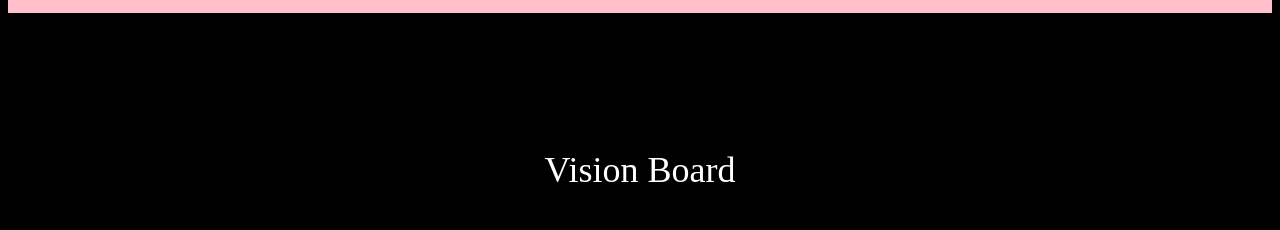
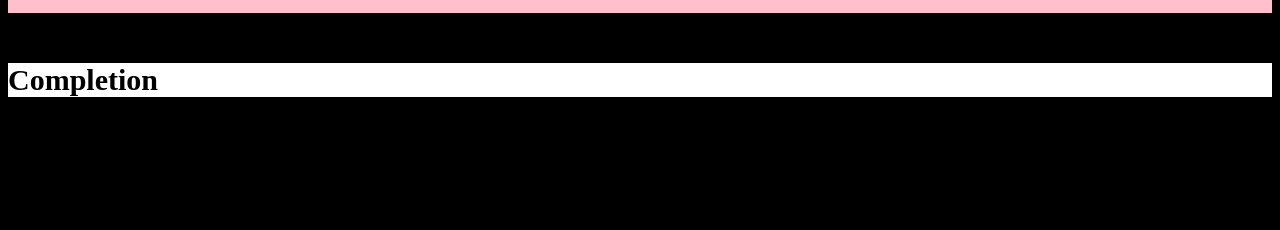
Before and after one commit to Demarcus3456/Goals, a plain HTML site: page career.html in a window 1280 px wide. Shown: the part 1323-1553 px from the top of the page. Drawn offline with Linux system fonts and the light colour scheme.

Commit message:
Add files via upload

```diff
--- a/career.html
+++ b/career.html
@@ -74,6 +74,10 @@
             </ul>
     </div>
 
+    <div class="done">
+        <h5>Completion</h5>
+    </div>
+
     <div class="img-gallery">
         <p class="board">Vision Board</p>
         <img src="https://codecool.com/wp-content/uploads/2021/01/web-design-1024x682-1.jpg" alt="Web">
--- a/script.js
+++ b/script.js
@@ -1,3 +1,4 @@
+//Menu
 function openFunction(){
     document.getElementById("menu").style.width="300px";
 }
--- a/style.css
+++ b/style.css
@@ -10,7 +10,7 @@ li {
     font-size: 25px;
 }
 
-h1, h2, h3, h4 {
+h1, h2, h3, h4, h5 {
     Font-size: 30px;
 }
 /*Menu*/
@@ -121,6 +121,11 @@ h1 {
     cursor: pointer;
 }
 
+/*Completion*/
+.done {
+    background-color: white;
+}
+
 /*FAQ*/
 .faq {
     background-color: rgb(255, 147, 147);
```
Also changed, not shown: finances.html (+4 -0 lines), health.html (+4 -0 lines), personal.html (+5 -0 lines), social.html (+4 -0 lines), surrondings.html (+4 -0 lines).
